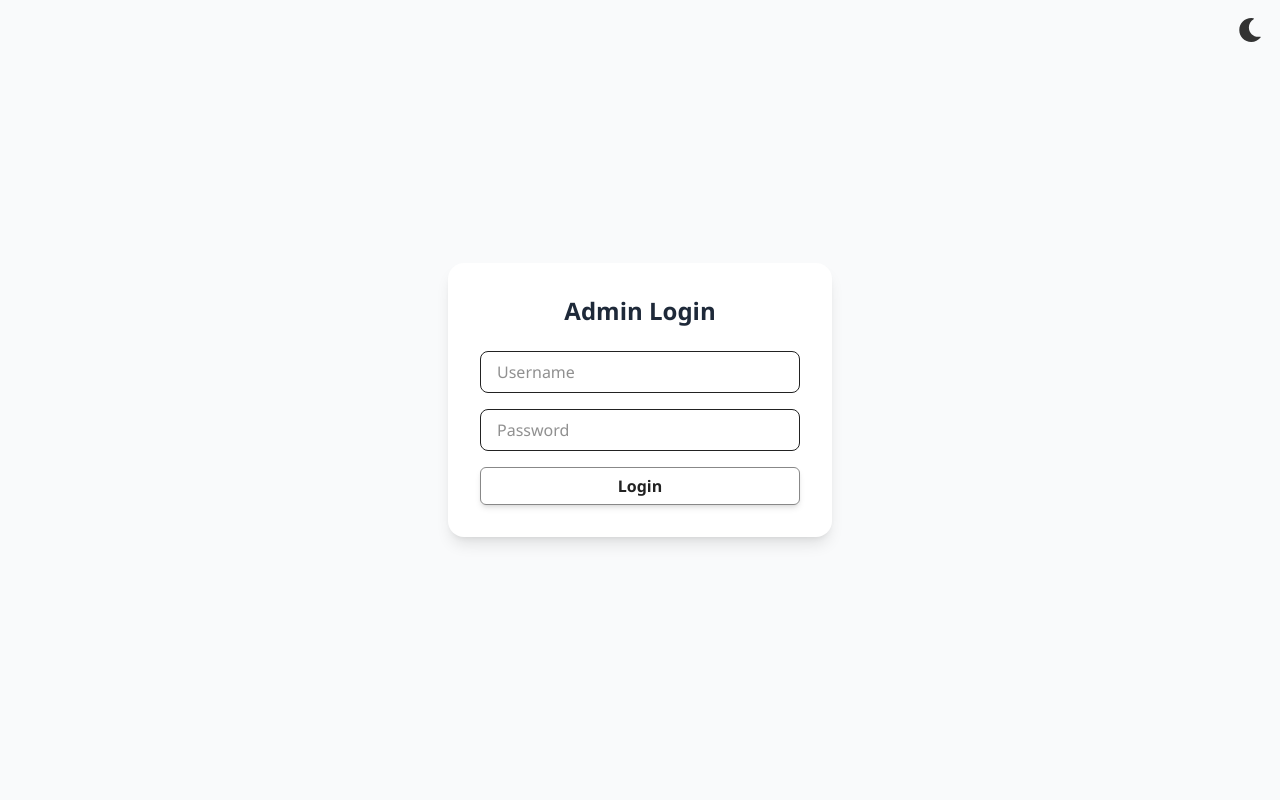
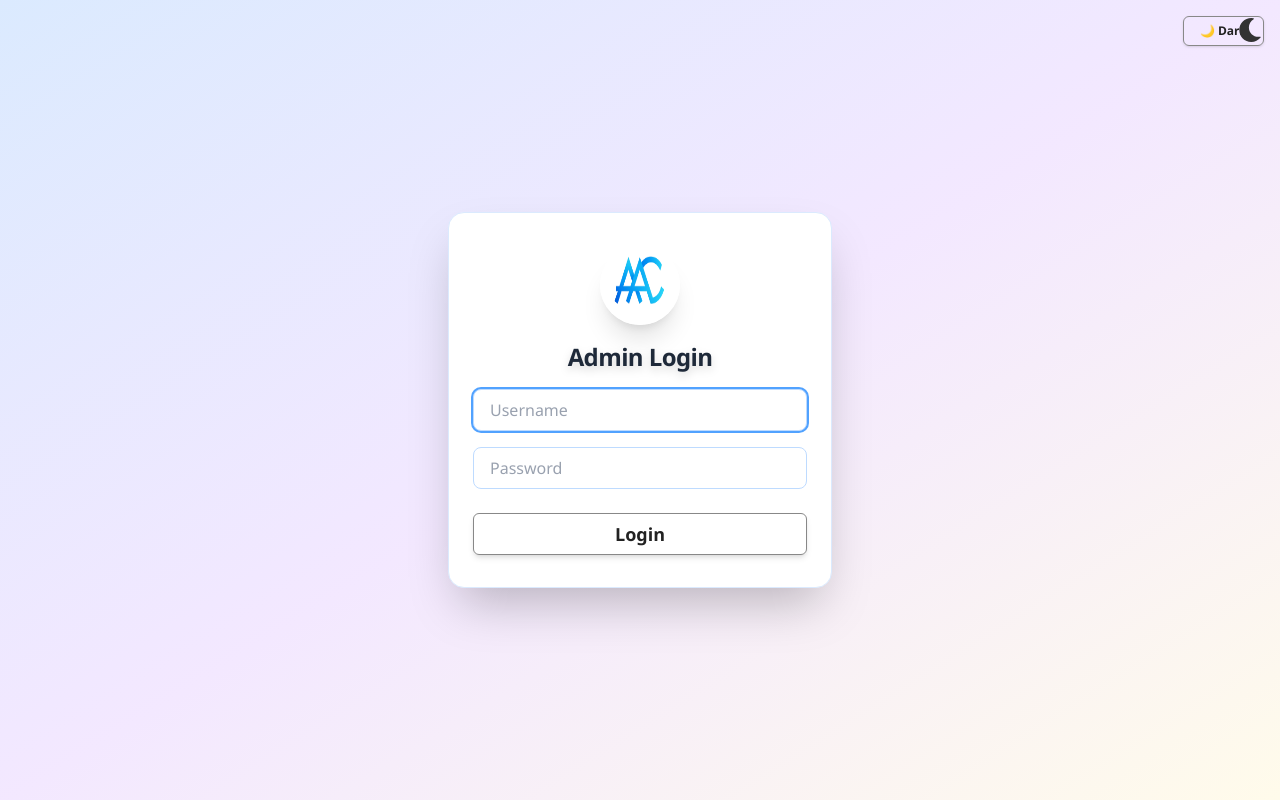
Before and after one commit to EsraaFathi/AAc, a React (Vite) app: page /login in a window 1280 px wide. Built offline with nearby package versions, Linux system fonts and the light colour scheme.

Commit message:
last updates login

```diff
--- a/src/components/Login.jsx
+++ b/src/components/Login.jsx
@@ -1,4 +1,4 @@
-import React, { useState } from "react";
+import React, { useState, useEffect } from "react";
 import { useNavigate } from "react-router-dom";
 
 const ADMIN_CREDENTIALS = { username: "admin", password: "admin123" };
@@ -7,7 +7,30 @@ export default function Login() {
   const [username, setUsername] = useState("");
   const [password, setPassword] = useState("");
   const [error, setError] = useState("");
+  const [theme, setTheme] = useState(document.body.className || "light");
   const navigate = useNavigate();
+
+  useEffect(() => {
+    const observer = new MutationObserver(() => {
+      setTheme(document.body.className || "light");
+    });
+    observer.observe(document.body, {
+      attributes: true,
+      attributeFilter: ["class"],
+    });
+    return () => observer.disconnect();
+  }, []);
+
+  // Theme toggle handler
+  const handleThemeToggle = () => {
+    if (document.body.className === "dark") {
+      document.body.className = "light";
+      setTheme("light");
+    } else {
+      document.body.className = "dark";
+      setTheme("dark");
+    }
+  };
 
   const handleSubmit = (e) => {
     e.preventDefault();
@@ -23,32 +46,85 @@ export default function Login() {
   };
 
   return (
-    <div className="min-h-screen flex items-center justify-center bg-gray-50">
-      <div className="bg-white rounded-2xl shadow-lg p-8 w-full max-w-sm">
-        <h2 className="text-2xl font-bold mb-6 text-center text-gray-800">
+    <div
+      className={`min-h-screen flex items-center justify-center transition-colors duration-500 ${
+        theme === "dark"
+          ? "bg-gradient-to-br from-[#232526] via-[#2c3e50] to-[#434343]"
+          : "bg-gradient-to-br from-blue-100 via-purple-100 to-amber-50"
+      }`}
+    >
+      <div
+        className={`w-full max-w-sm rounded-2xl shadow-2xl px-6 py-8 flex flex-col items-center ${
+          theme === "dark"
+            ? "bg-[#232526] border border-gray-700"
+            : "bg-white border border-blue-100"
+        }`}
+      >
+        <button
+          onClick={handleThemeToggle}
+          className={`absolute top-4 right-4 px-3 py-1 rounded-full text-xs font-semibold shadow transition focus:outline-none z-10 ${
+            theme === "dark"
+              ? "bg-gray-800 text-cyan-200 hover:bg-gray-700"
+              : "bg-blue-100 text-blue-700 hover:bg-blue-200"
+          }`}
+          title={
+            theme === "dark" ? "Switch to Light Mode" : "Switch to Dark Mode"
+          }
+        >
+          {theme === "dark" ? "☀️ Light" : "🌙 Dark"}
+        </button>
+        <img
+          src="/logo.png"
+          alt="Logo"
+          className={`w-20 h-20 mb-4 rounded-full shadow-xl border-4 ${
+            theme === "dark" ? "border-gray-700" : "border-white"
+          }`}
+        />
+        <h2
+          className={`text-xl sm:text-2xl font-extrabold mb-4 text-center tracking-tight drop-shadow-lg ${
+            theme === "dark" ? "text-cyan-200" : "text-gray-800"
+          }`}
+        >
           Admin Login
         </h2>
-        <form onSubmit={handleSubmit} className="space-y-4">
+        <form onSubmit={handleSubmit} className="w-full space-y-4">
           <input
             type="text"
             placeholder="Username"
-            className="w-full px-4 py-2 border rounded-lg focus:outline-none focus:ring-2 focus:ring-blue-400"
+            className={`w-full px-4 py-2 rounded-lg border focus:outline-none focus:ring-2 transition text-base ${
+              theme === "dark"
+                ? "bg-[#232526] border-gray-700 text-cyan-100 focus:ring-cyan-400 placeholder-gray-400"
+                : "bg-white border-blue-200 text-gray-800 focus:ring-blue-400 placeholder-gray-400"
+            }`}
             value={username}
             onChange={(e) => setUsername(e.target.value)}
             required
+            autoFocus
           />
           <input
             type="password"
             placeholder="Password"
-            className="w-full px-4 py-2 border rounded-lg focus:outline-none focus:ring-2 focus:ring-blue-400"
+            className={`w-full px-4 py-2 rounded-lg border focus:outline-none focus:ring-2 transition text-base ${
+              theme === "dark"
+                ? "bg-[#232526] border-gray-700 text-cyan-100 focus:ring-cyan-400 placeholder-gray-400"
+                : "bg-white border-blue-200 text-gray-800 focus:ring-blue-400 placeholder-gray-400"
+            }`}
             value={password}
             onChange={(e) => setPassword(e.target.value)}
             required
           />
-          {error && <div className="text-red-500 text-sm">{error}</div>}
+          {error && (
+            <div className="text-red-500 text-sm text-center font-semibold animate-pulse">
+              {error}
+            </div>
+          )}
           <button
             type="submit"
-            className="w-full bg-blue-600 hover:bg-blue-700 text-white font-semibold py-2 rounded-lg shadow-md transition"
+            className={`w-full py-2 rounded-lg font-bold shadow-md transition text-lg mt-2 ${
+              theme === "dark"
+                ? "bg-cyan-700 hover:bg-cyan-800 text-white"
+                : "bg-blue-600 hover:bg-blue-700 text-white"
+            }`}
           >
             Login
           </button>
```
